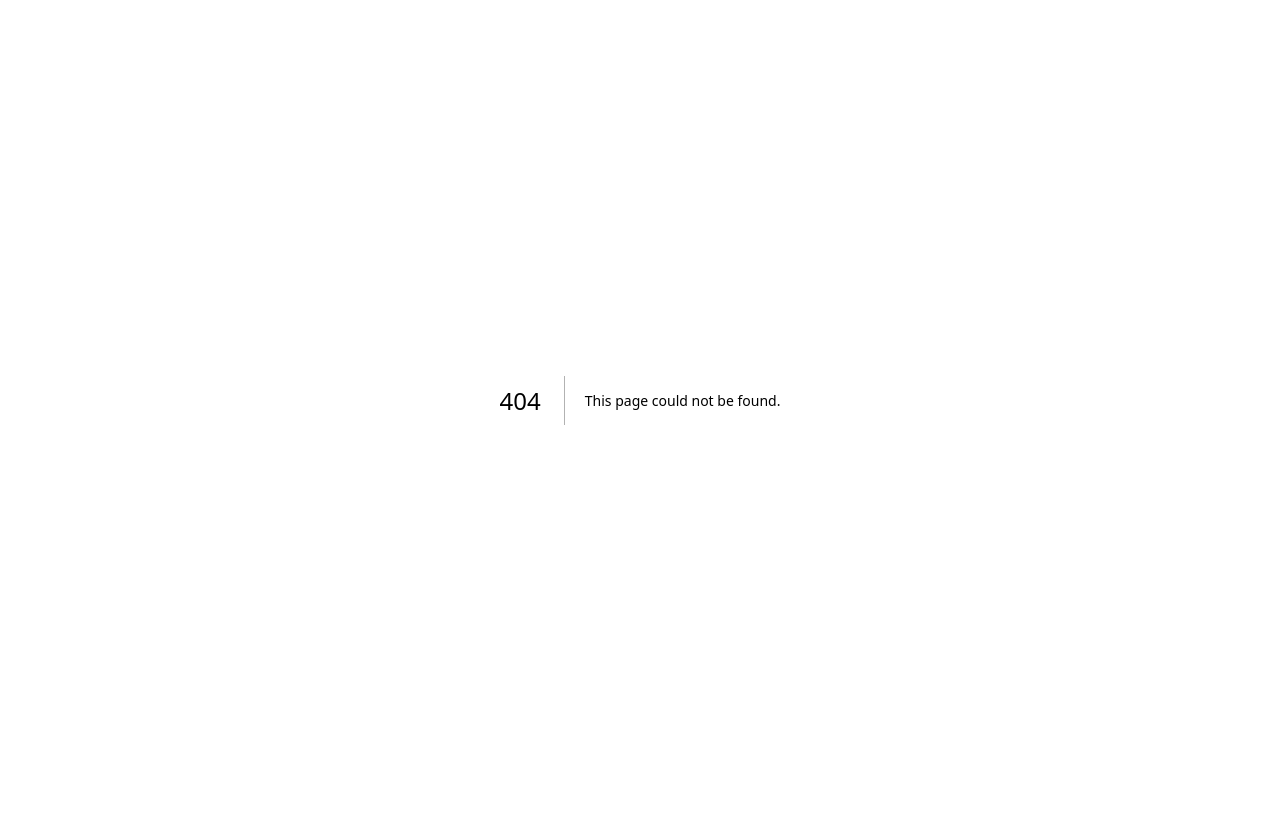
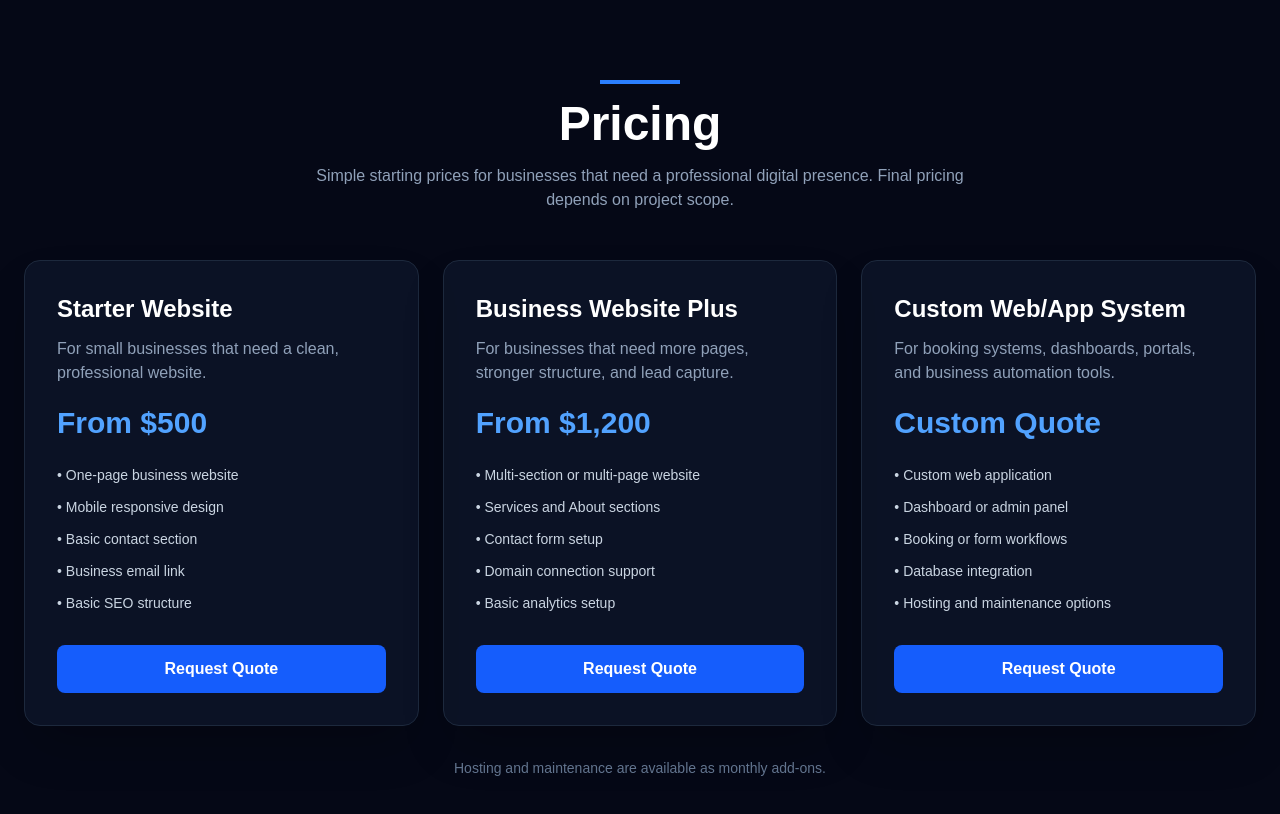
Before and after one commit to aldaneharry-source/aldane-site, a Next.js app: page /pricing in a window 1280 px wide. Before the commit this address had no page. Shown: the top 814 px of the page. Built offline with nearby package versions, Linux system fonts and the light colour scheme.

Commit message:
Add pricing page with plans and details
This page provides an overview of pricing plans offered by Aldane Systems, including features and descriptions for each plan.

```diff
--- /dev/null
+++ b/app/pricing/page.tsx
@@ -0,0 +1,100 @@
+export const metadata = {
+  title: "Pricing | Aldane Systems",
+  description:
+    "Explore pricing for websites, applications, and custom software solutions built by Aldane Systems.",
+};
+
+export default function PricingPage() {
+  const plans = [
+    {
+      name: "Starter Website",
+      price: "From $500",
+      description:
+        "For small businesses that need a clean, professional website.",
+      features: [
+        "One-page business website",
+        "Mobile responsive design",
+        "Basic contact section",
+        "Business email link",
+        "Basic SEO structure",
+      ],
+    },
+    {
+      name: "Business Website Plus",
+      price: "From $1,200",
+      description:
+        "For businesses that need more pages, stronger structure, and lead capture.",
+      features: [
+        "Multi-section or multi-page website",
+        "Services and About sections",
+        "Contact form setup",
+        "Domain connection support",
+        "Basic analytics setup",
+      ],
+    },
+    {
+      name: "Custom Web/App System",
+      price: "Custom Quote",
+      description:
+        "For booking systems, dashboards, portals, and business automation tools.",
+      features: [
+        "Custom web application",
+        "Dashboard or admin panel",
+        "Booking or form workflows",
+        "Database integration",
+        "Hosting and maintenance options",
+      ],
+    },
+  ];
+
+  return (
+    <main className="min-h-screen bg-[#050816] text-white">
+      <section className="mx-auto max-w-7xl px-6 py-20">
+        <div className="mb-12 text-center">
+          <div className="mx-auto mb-4 h-1 w-20 bg-blue-500"></div>
+
+          <h1 className="text-3xl font-bold md:text-5xl">Pricing</h1>
+
+          <p className="mx-auto mt-4 max-w-2xl text-slate-400">
+            Simple starting prices for businesses that need a professional
+            digital presence. Final pricing depends on project scope.
+          </p>
+        </div>
+
+        <div className="grid gap-6 md:grid-cols-3">
+          {plans.map((plan) => (
+            <div
+              key={plan.name}
+              className="rounded-2xl border border-slate-800 bg-slate-900/70 p-8 shadow-2xl"
+            >
+              <h2 className="mb-3 text-2xl font-bold">{plan.name}</h2>
+
+              <p className="mb-5 text-slate-400">{plan.description}</p>
+
+              <p className="mb-6 text-3xl font-bold text-blue-400">
+                {plan.price}
+              </p>
+
+              <ul className="mb-8 space-y-3 text-sm text-slate-300">
+                {plan.features.map((feature) => (
+                  <li key={feature}>• {feature}</li>
+                ))}
+              </ul>
+
+              <a
+                href="/quote"
+                className="block rounded-lg bg-blue-600 px-6 py-3 text-center font-semibold transition hover:bg-blue-700"
+              >
+                Request Quote
+              </a>
+            </div>
+          ))}
+        </div>
+
+        <p className="mt-8 text-center text-sm text-slate-500">
+          Hosting and maintenance are available as monthly add-ons.
+        </p>
+      </section>
+    </main>
+  );
+}
```
